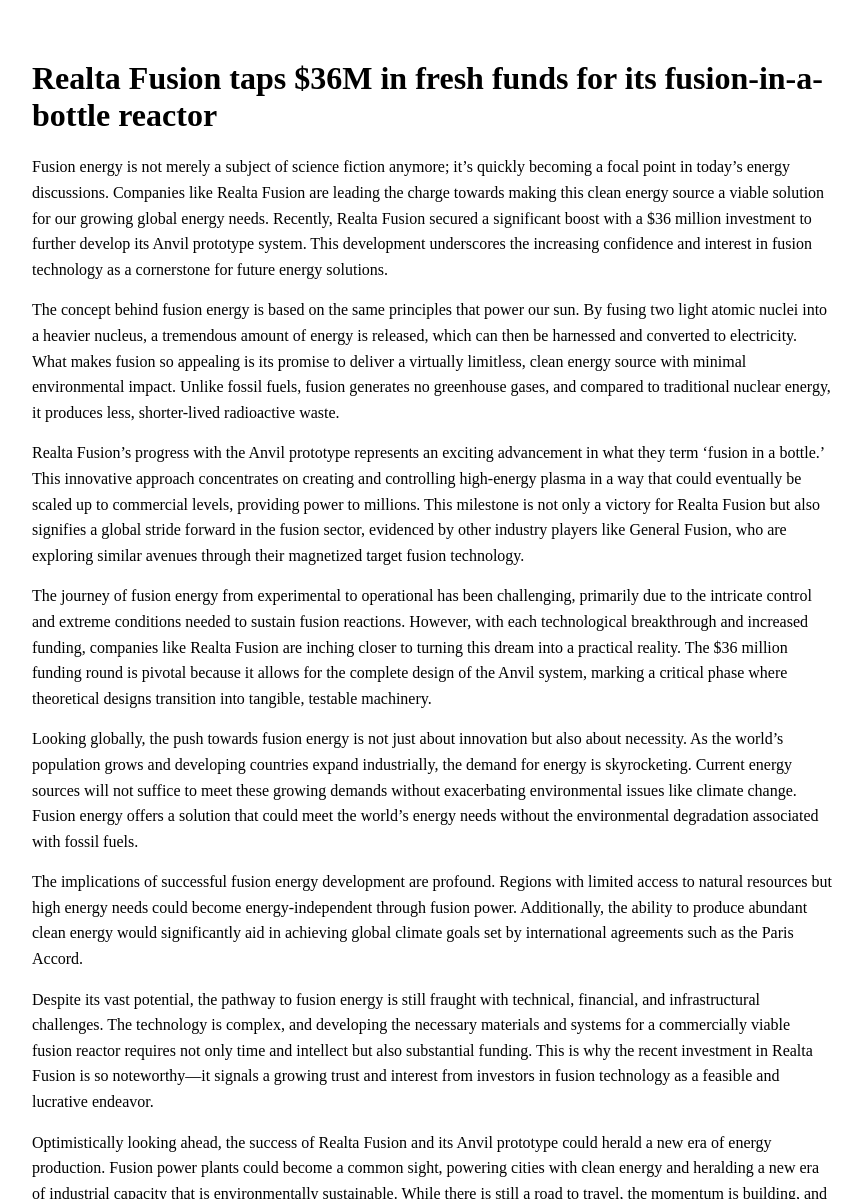
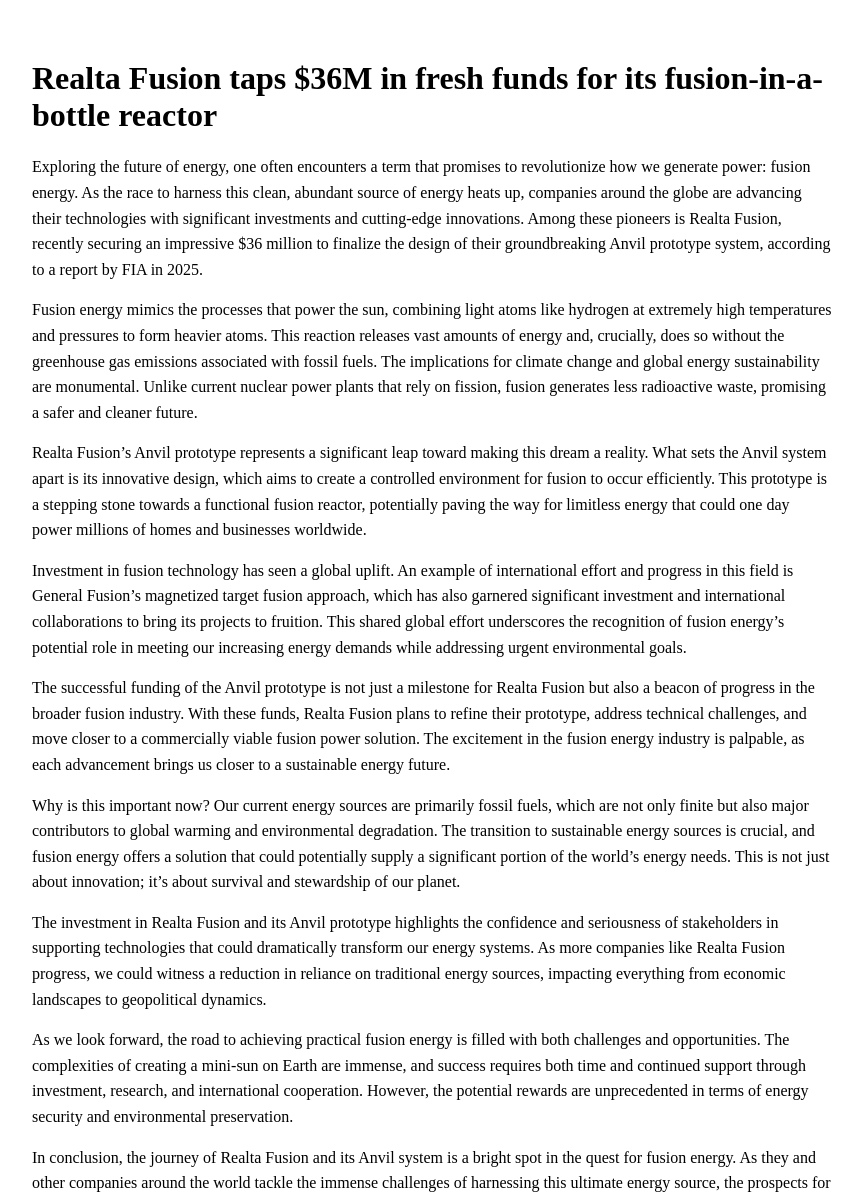
Before and after one commit to hyperpoint/hyperpoint.github.io, a Jekyll site: the page built from _posts/2025-05-21-b1eec88898e63f7f772cce83701ec3a9-realta-fusion-taps-$36m-in-fresh-funds-for-its-fusion-in-a-bottle-reactor.md, in a window 1280 px wide and 1400 px high. Shown: the part 201-1400 px from the top of the window, without its empty margins (208-1071 px from the left). Built offline with Jekyll 4.4.1, drawn with Linux system fonts in a browser that asks for light colours; some of the changed text lies outside the part shown.

Commit message:
Update blog post: Realta Fusion taps $36M in fresh funds for its fusion-in-a-bottle reactor

```diff
--- a/_posts/2025-05-21-b1eec88898e63f7f772cce83701ec3a9-realta-fusion-taps-$36m-in-fresh-funds-for-its-fusion-in-a-bottle-reactor.md
+++ b/_posts/2025-05-21-b1eec88898e63f7f772cce83701ec3a9-realta-fusion-taps-$36m-in-fresh-funds-for-its-fusion-in-a-bottle-reactor.md
@@ -14,22 +14,22 @@ citation: "Unknown Author (2025). *Realta Fusion taps $36M in fresh funds for it
 xai-generated: true
 ---
 
-Fusion energy is not merely a subject of science fiction anymore; it's quickly becoming a focal point in today’s energy discussions. Companies like Realta Fusion are leading the charge towards making this clean energy source a viable solution for our growing global energy needs. Recently, Realta Fusion secured a significant boost with a $36 million investment to further develop its Anvil prototype system. This development underscores the increasing confidence and interest in fusion technology as a cornerstone for future energy solutions.
+Exploring the future of energy, one often encounters a term that promises to revolutionize how we generate power: fusion energy. As the race to harness this clean, abundant source of energy heats up, companies around the globe are advancing their technologies with significant investments and cutting-edge innovations. Among these pioneers is Realta Fusion, recently securing an impressive $36 million to finalize the design of their groundbreaking Anvil prototype system, according to a report by FIA in 2025.
 
-The concept behind fusion energy is based on the same principles that power our sun. By fusing two light atomic nuclei into a heavier nucleus, a tremendous amount of energy is released, which can then be harnessed and converted to electricity. What makes fusion so appealing is its promise to deliver a virtually limitless, clean energy source with minimal environmental impact. Unlike fossil fuels, fusion generates no greenhouse gases, and compared to traditional nuclear energy, it produces less, shorter-lived radioactive waste.
+Fusion energy mimics the processes that power the sun, combining light atoms like hydrogen at extremely high temperatures and pressures to form heavier atoms. This reaction releases vast amounts of energy and, crucially, does so without the greenhouse gas emissions associated with fossil fuels. The implications for climate change and global energy sustainability are monumental. Unlike current nuclear power plants that rely on fission, fusion generates less radioactive waste, promising a safer and cleaner future.
 
-Realta Fusion's progress with the Anvil prototype represents an exciting advancement in what they term 'fusion in a bottle.' This innovative approach concentrates on creating and controlling high-energy plasma in a way that could eventually be scaled up to commercial levels, providing power to millions. This milestone is not only a victory for Realta Fusion but also signifies a global stride forward in the fusion sector, evidenced by other industry players like General Fusion, who are exploring similar avenues through their magnetized target fusion technology.
+Realta Fusion's Anvil prototype represents a significant leap toward making this dream a reality. What sets the Anvil system apart is its innovative design, which aims to create a controlled environment for fusion to occur efficiently. This prototype is a stepping stone towards a functional fusion reactor, potentially paving the way for limitless energy that could one day power millions of homes and businesses worldwide.
 
-The journey of fusion energy from experimental to operational has been challenging, primarily due to the intricate control and extreme conditions needed to sustain fusion reactions. However, with each technological breakthrough and increased funding, companies like Realta Fusion are inching closer to turning this dream into a practical reality. The $36 million funding round is pivotal because it allows for the complete design of the Anvil system, marking a critical phase where theoretical designs transition into tangible, testable machinery.
+Investment in fusion technology has seen a global uplift. An example of international effort and progress in this field is General Fusion’s magnetized target fusion approach, which has also garnered significant investment and international collaborations to bring its projects to fruition. This shared global effort underscores the recognition of fusion energy's potential role in meeting our increasing energy demands while addressing urgent environmental goals.
 
-Looking globally, the push towards fusion energy is not just about innovation but also about necessity. As the world’s population grows and developing countries expand industrially, the demand for energy is skyrocketing. Current energy sources will not suffice to meet these growing demands without exacerbating environmental issues like climate change. Fusion energy offers a solution that could meet the world’s energy needs without the environmental degradation associated with fossil fuels.
+The successful funding of the Anvil prototype is not just a milestone for Realta Fusion but also a beacon of progress in the broader fusion industry. With these funds, Realta Fusion plans to refine their prototype, address technical challenges, and move closer to a commercially viable fusion power solution. The excitement in the fusion energy industry is palpable, as each advancement brings us closer to a sustainable energy future.
 
-The implications of successful fusion energy development are profound. Regions with limited access to natural resources but high energy needs could become energy-independent through fusion power. Additionally, the ability to produce abundant clean energy would significantly aid in achieving global climate goals set by international agreements such as the Paris Accord.
+Why is this important now? Our current energy sources are primarily fossil fuels, which are not only finite but also major contributors to global warming and environmental degradation. The transition to sustainable energy sources is crucial, and fusion energy offers a solution that could potentially supply a significant portion of the world's energy needs. This is not just about innovation; it's about survival and stewardship of our planet.
 
-Despite its vast potential, the pathway to fusion energy is still fraught with technical, financial, and infrastructural challenges. The technology is complex, and developing the necessary materials and systems for a commercially viable fusion reactor requires not only time and intellect but also substantial funding. This is why the recent investment in Realta Fusion is so noteworthy—it signals a growing trust and interest from investors in fusion technology as a feasible and lucrative endeavor.
+The investment in Realta Fusion and its Anvil prototype highlights the confidence and seriousness of stakeholders in supporting technologies that could dramatically transform our energy systems. As more companies like Realta Fusion progress, we could witness a reduction in reliance on traditional energy sources, impacting everything from economic landscapes to geopolitical dynamics.
 
-Optimistically looking ahead, the success of Realta Fusion and its Anvil prototype could herald a new era of energy production. Fusion power plants could become a common sight, powering cities with clean energy and heralding a new era of industrial capacity that is environmentally sustainable. While there is still a road to travel, the momentum is building, and the future of fusion energy looks brighter than ever.
+As we look forward, the road to achieving practical fusion energy is filled with both challenges and opportunities. The complexities of creating a mini-sun on Earth are immense, and success requires both time and continued support through investment, research, and international cooperation. However, the potential rewards are unprecedented in terms of energy security and environmental preservation.
 
-In conclusion, fusion energy stands at the cusp of transitioning from an experimental dream to a practical and transformative global energy source. With companies like Realta Fusion pushing forward through innovations and funding achievements, we are witnessing the renaissance of energy technology—a renaissance that could redefine how we power our world.
+In conclusion, the journey of Realta Fusion and its Anvil system is a bright spot in the quest for fusion energy. As they and other companies around the world tackle the immense challenges of harnessing this ultimate energy source, the prospects for a sustainable and cleaner energy future look increasingly promising. The evolution of this technology could be one of the most significant scientific achievements of this century, potentially setting the stage for a new era of energy production.
 
 *This post was generated with AI assistance by the Fusion Authority Engine, developed by Travis Frye.*
```
Also changed, not shown: other parts of _posts/2025-05-21-b1eec88898e63f7f772cce83701ec3a9-realta-fusion-taps-$36m-in-fresh-funds-for-its-fusion-in-a-bottle-reactor.md (+2 -2 lines).
